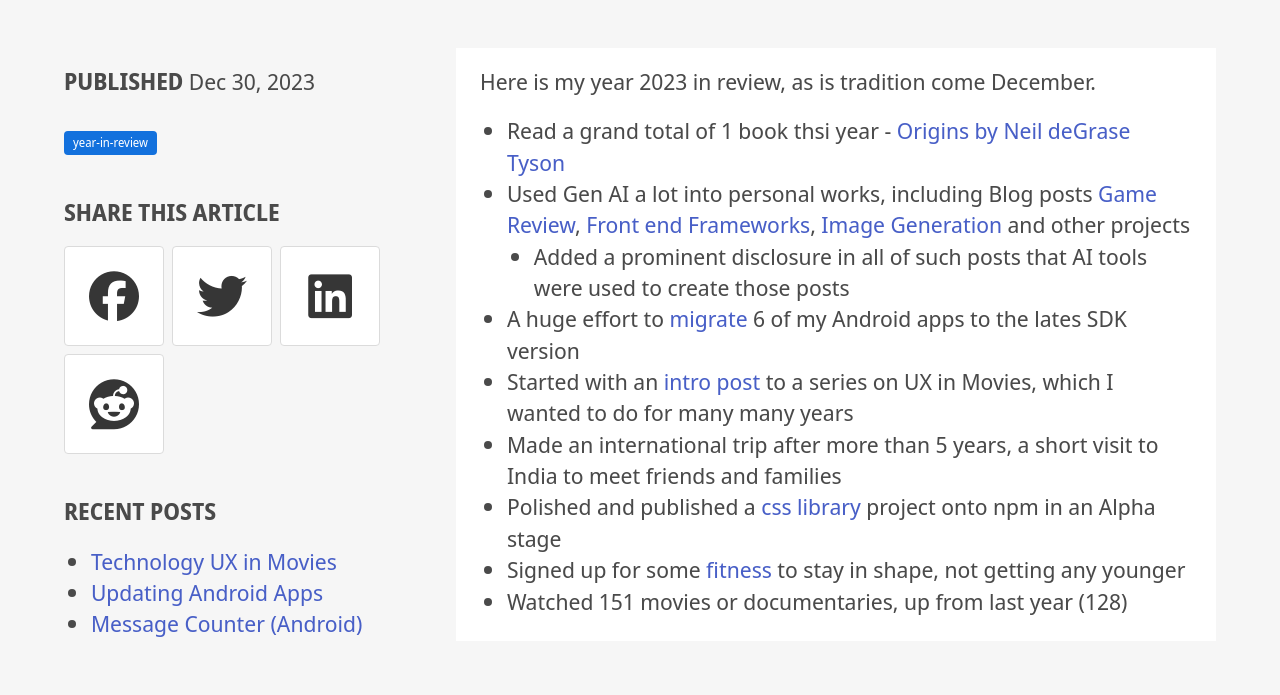
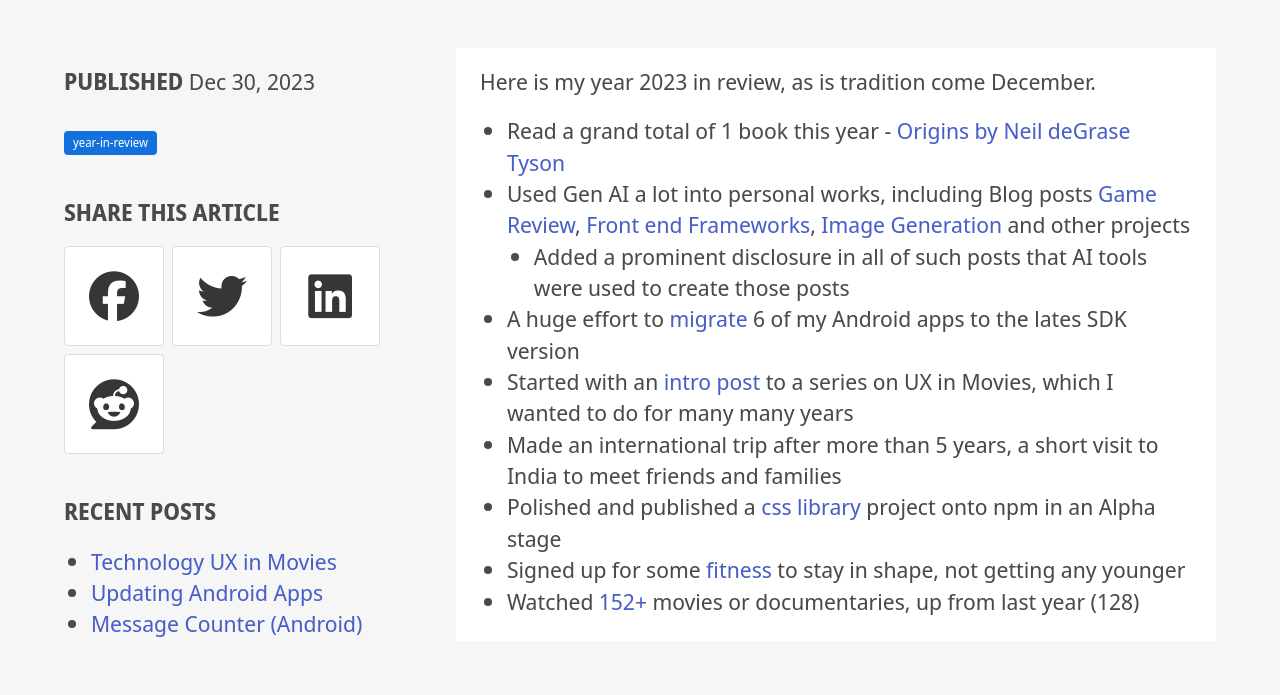
Before and after one commit to midhunhk/midhunhk.github.io, a Jekyll site: the page built from _posts/2023-12-30-year-2023-in-review.md, in a window 1280 px wide. Shown: the part 492-1187 px from the top of the page. Built offline with Jekyll 4.4.1, drawn with Linux system fonts in a browser that asks for light colours; nearby versions of some CDN libraries; comment, search, counter and statistics services are not loaded; a style sheet for code colours, icons or effects is not loaded.

Commit message:
fix typo

```diff
--- a/_posts/2023-12-30-year-2023-in-review.md
+++ b/_posts/2023-12-30-year-2023-in-review.md
@@ -15,7 +15,7 @@
 ---
 Here is my year 2023 in review, as is tradition come December.
 
-* Read a grand total of 1 book thsi year - [Origins by Neil deGrase Tyson](https://whitby.bibliocommons.com/v2/record/S61C345592)
+* Read a grand total of 1 book this year - [Origins by Neil deGrase Tyson](https://whitby.bibliocommons.com/v2/record/S61C345592)
 * Used Gen AI a lot into personal works, including Blog posts [Game Review](https://www.midhunhk.com/review/2023/02/15/ac2-review-by-ai/), [Front end Frameworks](https://www.midhunhk.com/review/2023/02/15/front-end-frameworks/), [Image Generation](https://www.midhunhk.com/review/2023/04/18/adobe-firefly/) and other projects
   * Added a prominent disclosure in all of such posts that AI tools were used to create those posts
 * A huge effort to [migrate](https://www.midhunhk.com/learning/2023/10/20/updating-android-apps/) 6 of my Android apps to the lates SDK version
@@ -23,4 +23,4 @@
 * Made an international trip after more than 5 years, a short visit to India to meet friends and families
 * Polished and published a [css library](https://github.com/ae-app-labs/spork-css) project onto npm in an Alpha stage
 * Signed up for some [fitness](https://www.orangetheory.com/en-ca) to stay in shape, not getting any younger
-* Watched 151 movies or documentaries, up from last year (128)
+* Watched [152+](https://letterboxd.com/midhunhk/films/diary/for/2023/) movies or documentaries, up from last year (128)
```
